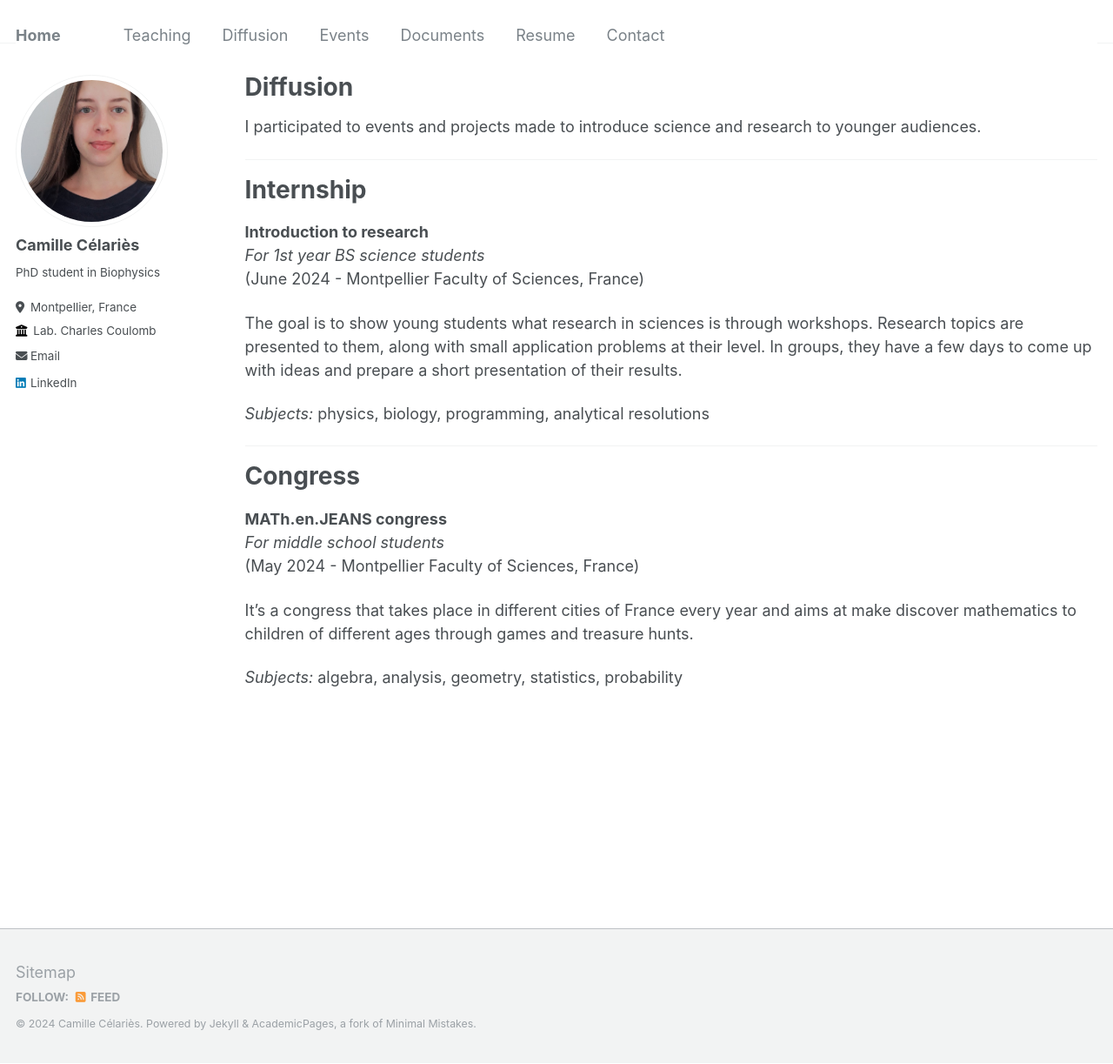
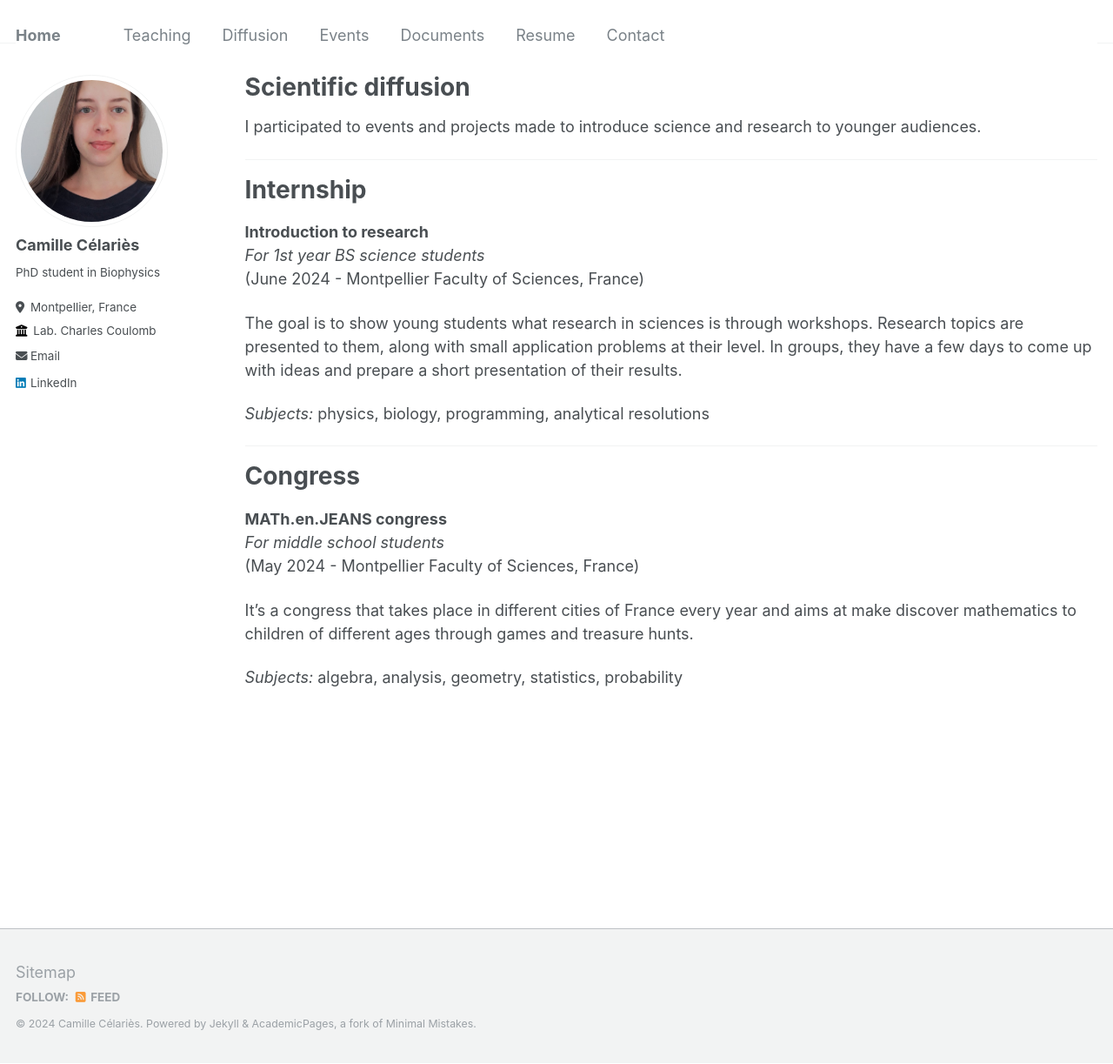
Before and after one commit to camillecelaries/camillecelaries.github.io, a Jekyll site: the page built from _pages/diffusion.md, in a window 1280 px wide and 1223 px high. Shown: the whole window at 87% size. Built offline with Jekyll 4.4.1, drawn with Linux system fonts in a browser that asks for light colours.

Commit message:
Update diffusion.md

```diff
--- a/_pages/diffusion.md
+++ b/_pages/diffusion.md
@@ -1,7 +1,7 @@
 ---
 layout: archive
-title: "Diffusion"
-permalink: /scientific diffusion/
+title: "Scientific diffusion"
+permalink: /diffusion/
 author_profile: true
 redirect_from:
   - /resume
```
